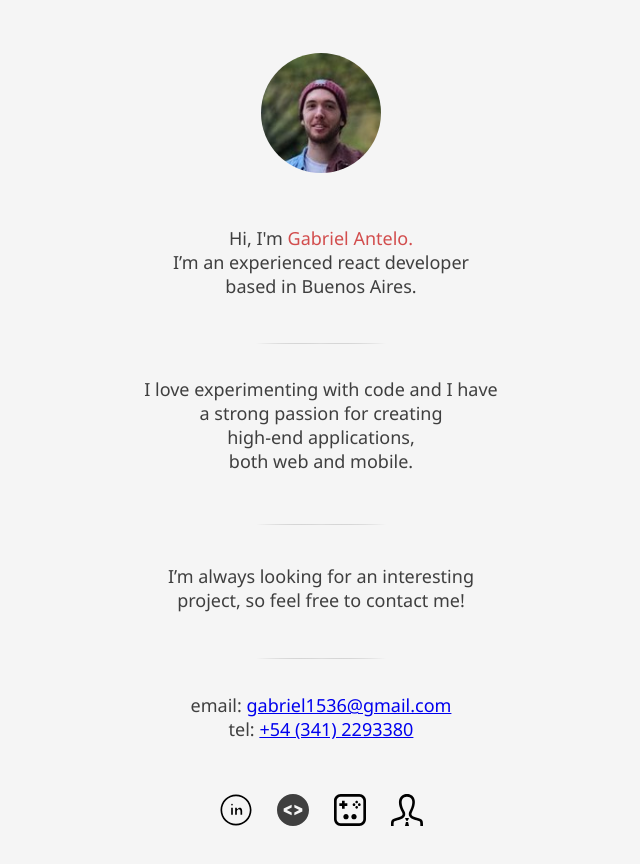
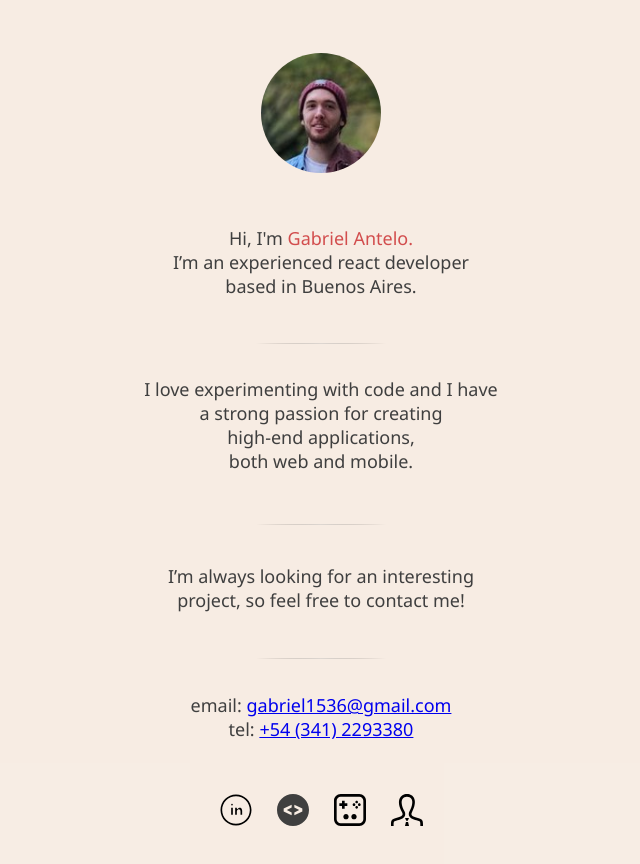
Before and after one commit to gantelo/about-me-new, a React (Create React App) app: page / in a window 1280 px wide. Shown: the top 864 px of the page, without its empty margins (319-959 px from the left). Built offline with nearby package versions, Linux system fonts and the light colour scheme.

Commit message:
:black_nib: Update background color

```diff
--- a/src/App.css
+++ b/src/App.css
@@ -1,6 +1,6 @@
 .container {
   text-align: center;
-  background-color: whitesmoke;
+  background-color: #f5e7dbc2;
   align-items: center;
   justify-content: flex-start;
   display: flex;
```
